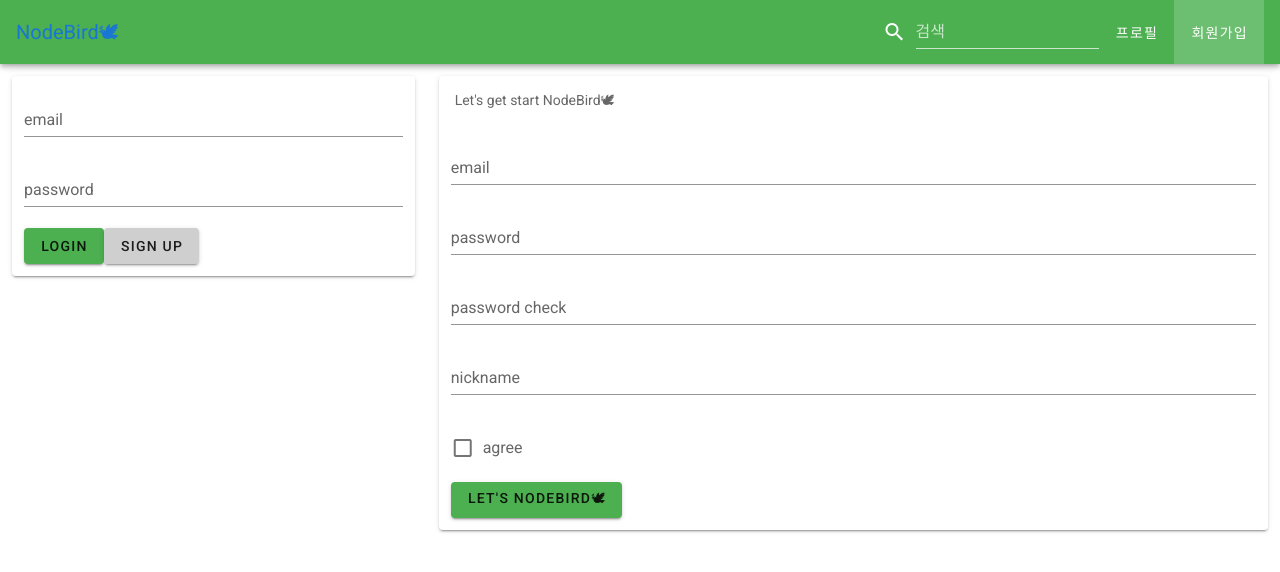
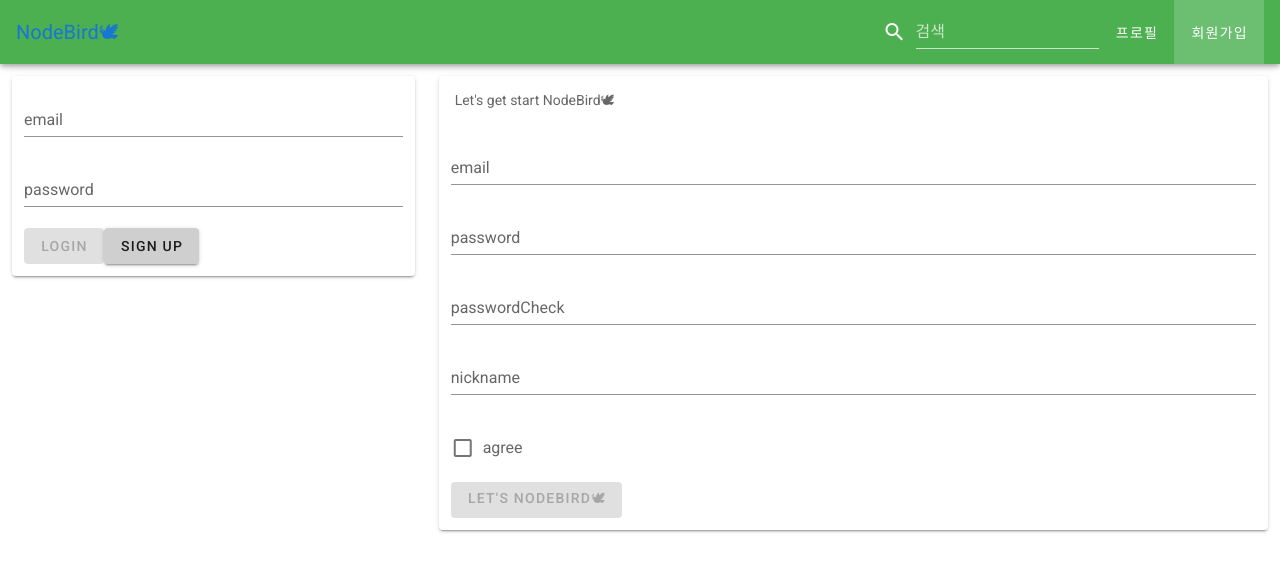
Before and after one commit to minthing/nodebird, a Nuxt app in the folder ch1/front/: page /signup in a window 1280 px wide. Shown: the top 572 px of the page. Built offline with nearby package versions, Linux system fonts and the light colour scheme.

Commit message:
form 임시 validation 구현

```diff
--- a/ch1/front/components/loginForm.vue
+++ b/ch1/front/components/loginForm.vue
@@ -1,11 +1,11 @@
 <template>
 <v-container> <!-- padding -->
     <v-card>
-        <v-form>
+        <v-form ref="form" v-model="valid" @submit.prevent="onSubmitForm">
             <v-container>
-                <v-text-field label="email" type="email" required />
-                <v-text-field label="password" type="password" required />
-                <v-btn color="green" type="submit">login</v-btn>
+                <v-text-field label="email" :rules="emailRules" type="email" required />
+                <v-text-field label="password" :rules="passwordRules" type="password" required />
+                <v-btn color="green" type="submit" :disabled="!valid">login</v-btn>
                 <v-btn nuxt to="/signup">sign up</v-btn>
             </v-container>
         </v-form>
@@ -16,6 +16,27 @@
 
 <script>
 export default {
+  methods:{
+    onSubmitForm(){
+      this.$refs.form.validate();
+      console.log(this.valid);
+    }
+  },
+  data(){
+    return {
+      valid : false,
+      email:'',
+      password:'',
+      terms:false,
+      emailRules:[
+        v => !!v || '이메일은 필수 값입니다.', // 넣었는지 확인
+        v => /.+@.+/.test(v) || '이메일이 유효하지 않습니다.', //이메일 형식인지 확인하는 정규표현식
+      ],
+      passwordRules:[
+         v => !!v || '비밀번호는 필수 값입니다.',
+      ]
+    }
+  }
 }
 </script>
 
--- a/ch1/front/pages/signup.vue
+++ b/ch1/front/pages/signup.vue
@@ -3,13 +3,13 @@
   <v-card>
     <v-subheader>Let's get start NodeBird🕊</v-subheader>
     <v-container>
-      <v-form>
-        <v-text-field label="email" type="email" required />
-        <v-text-field label="password" type="password" required />
-        <v-text-field label="password check" type="password" required />
-        <v-text-field label="nickname" type="text" required />
-        <v-checkbox required label="agree"/>
-        <v-btn type="submit" color="green">let's NodeBird🕊</v-btn>
+      <v-form ref="form" v-model="valid" @submit.prevent="onSubmitForm">
+        <v-text-field v-model="email" :rules="emailRules" label="email" type="email" required />
+        <v-text-field v-model="password" :rules="passwordRules" label="password" type="password" required />
+        <v-text-field v-model="passwordCheck" :rules="passwordCheckRules" label="passwordCheck" type="password" required />
+        <v-text-field v-model="nickname" label="nickname" type="text" required />
+        <v-checkbox v-model="terms" :rules="checkboxRules" required label="agree"/>
+        <v-btn type="submit" :disabled="!valid" color="green" :rules="[v => !!v || '악관에 동의하여 주세요.']">let's NodeBird🕊</v-btn>
       </v-form>
     </v-container>
   </v-card>
@@ -18,13 +18,38 @@
 
 <script>
 export default {
+  methods:{
+    onSubmitForm(){
+      this.$refs.form.validate();
+      console.log(this.valid);
+    }
+  },
     // layout: 'admin', // 편의를 위한 layout 확장
     head() {
         return {title : '회원가입'}
     },
   data(){
     return {
-      name : 'sign up',
+      valid : false,
+      email:'',
+      password:'',
+      passwordCheck:'',
+      nickname:'',
+      terms:false,
+      emailRules:[
+        v => !!v || '이메일은 필수 값입니다.', // 넣었는지 확인
+        v => /.+@.+/.test(v) || '이메일이 유효하지 않습니다.', //이메일 형식인지 확인하는 정규표현식
+      ],
+      passwordRules:[
+         v => !!v || '비밀번호는 필수 값입니다.',
+      ],
+      passwordCheckRules:[
+        v => !!v || '비밀번호 확인은 필수 값입니다.',
+        v => v === this.password || '비밀번호가 일치하지 않습니당.'
+      ],
+      checkboxRules:[
+        v => !!v || '약관에 동의해야 가입 가능합니다.',
+      ]
     }
   }
 }
```
Also changed, not shown: 1 other file (tests, documents, lock files or other folders).
